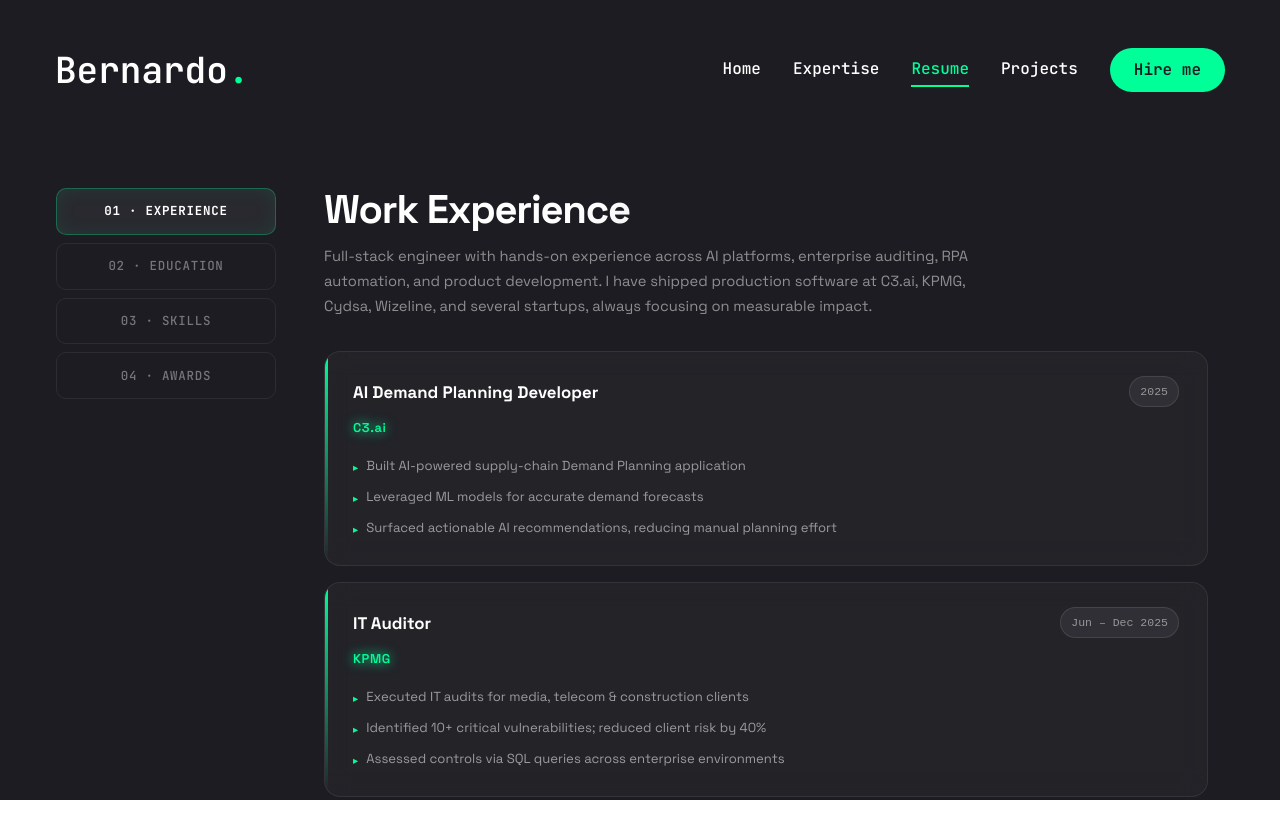
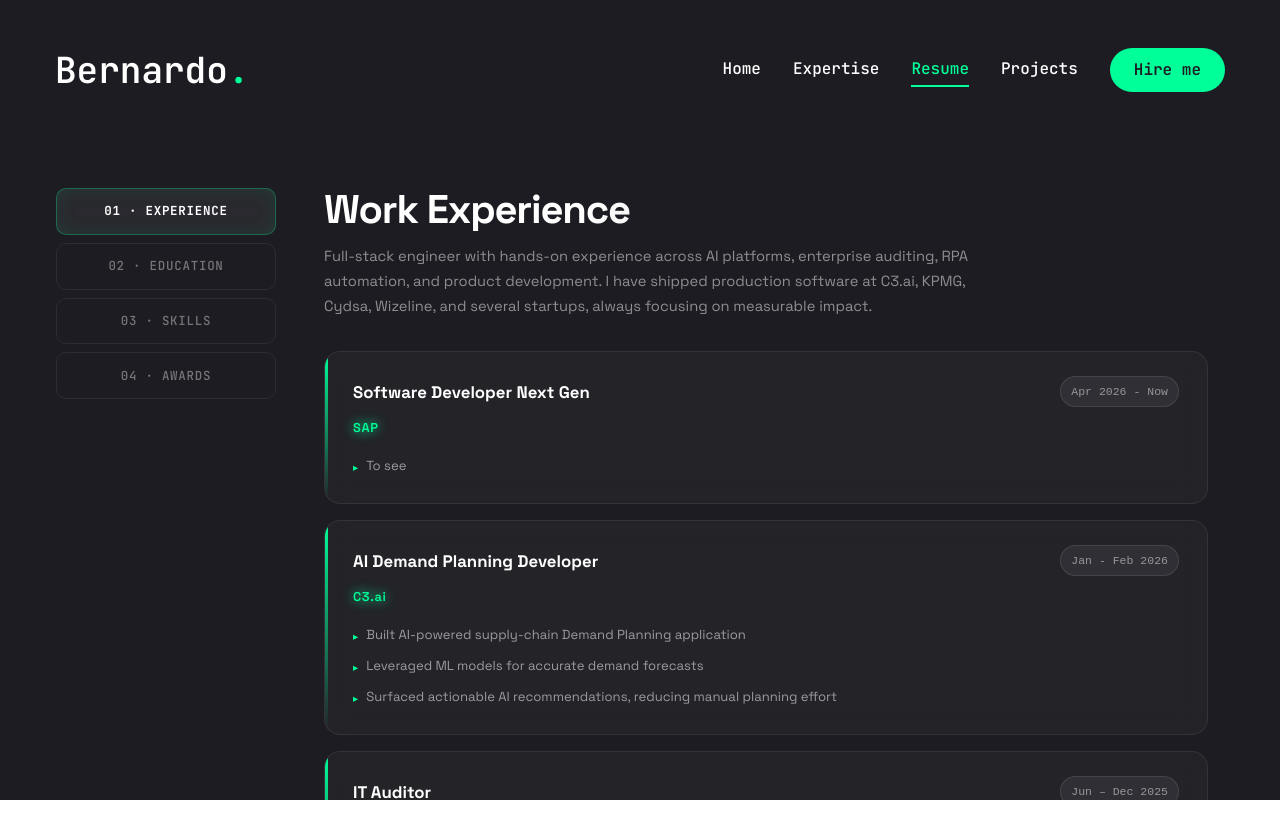
Before and after one commit to Bdelas777/portafolio, a Next.js app: page /resume in a window 1280 px wide. Shown: the top 838 px of the page. Built offline with nearby package versions, Linux system fonts and the light colour scheme.

Commit message:
Update Django and SAP

```diff
--- a/app/projects/page.jsx
+++ b/app/projects/page.jsx
@@ -163,6 +163,12 @@ const allProjects = [
     description: "Research project focused on building a compiler using Python. The project includes lexical and syntactic analysis to process source code and transform it into a structured representation that can be interpreted or executed by a machine.",
     stack: [{ name: 'Python' }],
     image: '/assets/work/Compi.png', live: '', github: 'https://github.com/Bdelas777/CompiladoresElda', youtube: ''
+  },
+  {
+    num: '27', category: "full stack", title: "AutoMax", featured: false,
+    description: "Full-stack web application for managing automotive sales to learn django based on a course.",
+    stack: [{ name: 'Django' }],
+    image: '/assets/work/django.png', live: '', github: 'https://github.com/Bdelas777/CompiladoresElda', youtube: ''
   },
 ]
 
--- a/app/resume/page.jsx
+++ b/app/resume/page.jsx
@@ -22,9 +22,17 @@ const experience = {
     'Full-stack engineer with hands-on experience across AI platforms, enterprise auditing, RPA automation, and product development. I have shipped production software at C3.ai, KPMG, Cydsa, Wizeline, and several startups, always focusing on measurable impact.',
   items: [
     {
+      company: 'SAP',
+      position: 'Software Developer Next Gen ',
+      duration: ' Apr 2026 - Now',
+      bullets: [
+        'To see',
+      ],
+    },
+    {
       company: 'C3.ai',
       position: 'AI Demand Planning Developer',
-      duration: '2025',
+      duration: 'Jan - Feb 2026',
       bullets: [
         'Built AI-powered supply-chain Demand Planning application',
         'Leveraged ML models for accurate demand forecasts',
@@ -108,6 +116,7 @@ const education = {
     'B.S. in Computer Science from Tecnológico de Monterrey, complemented by AWS certifications, industry courses, and continuous self-directed learning across the full stack.',
   items: [
     { institution: 'Tecnológico de Monterrey', degree: 'B.S. in Computer Science', duration: '2021 – 2025' },
+    { institution: 'Udemy', degree: 'Python & Django | The complete web development course', duration: 'Mar 2026' },
     { institution: 'AWS', degree: 'AWS Certified Cloud Practitioner', duration: 'Aug 2024' },
     { institution: 'AWS', degree: 'Getting Started DevOps on AWS', duration: 'Aug 2024' },
     { institution: 'Udemy', degree: 'CI/CD with Azure DevOps', duration: 'Jul 2024' },
```
Also changed, not shown: public/assets/work/django.png (added).
